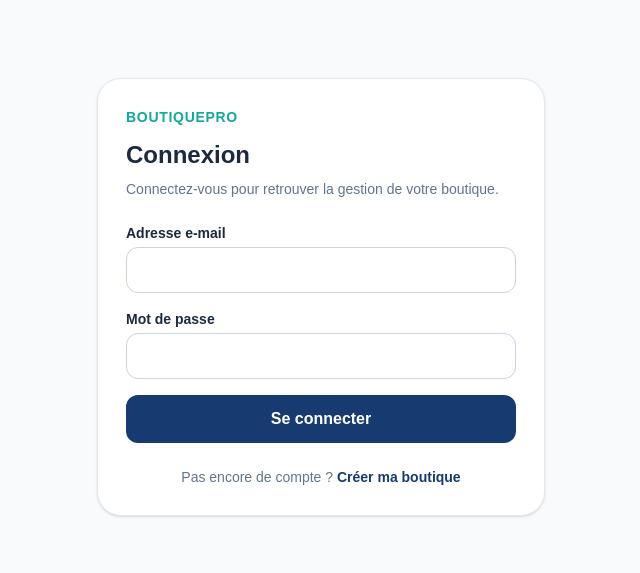
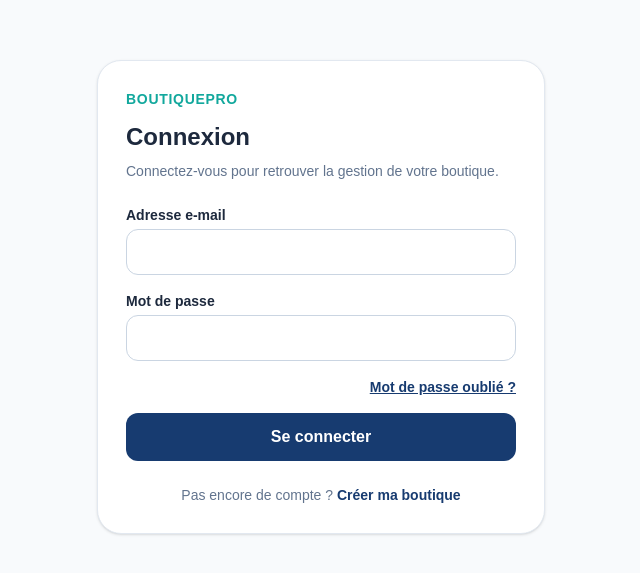
Before and after one commit to braukael-crypto/boutique-pro, a Next.js app: page /connexion in a window 1280 px wide. Shown: the part 103-676 px from the top of the page, without its empty margins (319-959 px from the left). Built offline with nearby package versions, Linux system fonts and the light colour scheme.

Commit message:
Add password recovery link to sign-in

```diff
--- a/src/app/connexion/page.tsx
+++ b/src/app/connexion/page.tsx
@@ -3,7 +3,7 @@ import Link from "next/link";
 import { signInAction } from "@/app/auth/actions";
 
 type PageProps = {
-  searchParams: Promise<{ erreur?: string; next?: string }>;
+  searchParams: Promise<{ erreur?: string; message?: string; next?: string }>;
 };
 
 async function ConnexionContent({ searchParams }: PageProps) {
@@ -16,6 +16,7 @@ async function ConnexionContent({ searchParams }: PageProps) {
         <h1 className="mt-3 text-2xl font-extrabold">Connexion</h1>
         <p className="mt-2 text-sm text-slate-500">Connectez-vous pour retrouver la gestion de votre boutique.</p>
         {params.erreur && <p role="alert" className="mt-4 rounded-xl bg-red-50 p-3 text-sm text-red-700">{params.erreur}</p>}
+        {params.message && <p role="status" className="mt-4 rounded-xl bg-emerald-50 p-3 text-sm text-emerald-700">{params.message}</p>}
         <form action={signInAction} className="mt-6 space-y-4">
           <input type="hidden" name="next" value={params.next ?? "/boutique"} />
           <label className="block text-sm font-semibold">Adresse e-mail
@@ -24,6 +25,9 @@ async function ConnexionContent({ searchParams }: PageProps) {
           <label className="block text-sm font-semibold">Mot de passe
             <input name="password" type="password" autoComplete="current-password" required className="mt-1 w-full rounded-xl border border-slate-300 px-4 py-3 font-normal outline-none focus:border-[#12A89D]" />
           </label>
+          <div className="text-right text-sm">
+            <Link className="font-semibold text-[#173B70] underline" href="/mot-de-passe-oublie">Mot de passe oublié ?</Link>
+          </div>
           <button className="w-full rounded-xl bg-[#173B70] px-4 py-3 font-bold text-white">Se connecter</button>
         </form>
         <p className="mt-6 text-center text-sm text-slate-500">Pas encore de compte ? <Link className="font-bold text-[#173B70]" href="/inscription">Créer ma boutique</Link></p>
```
